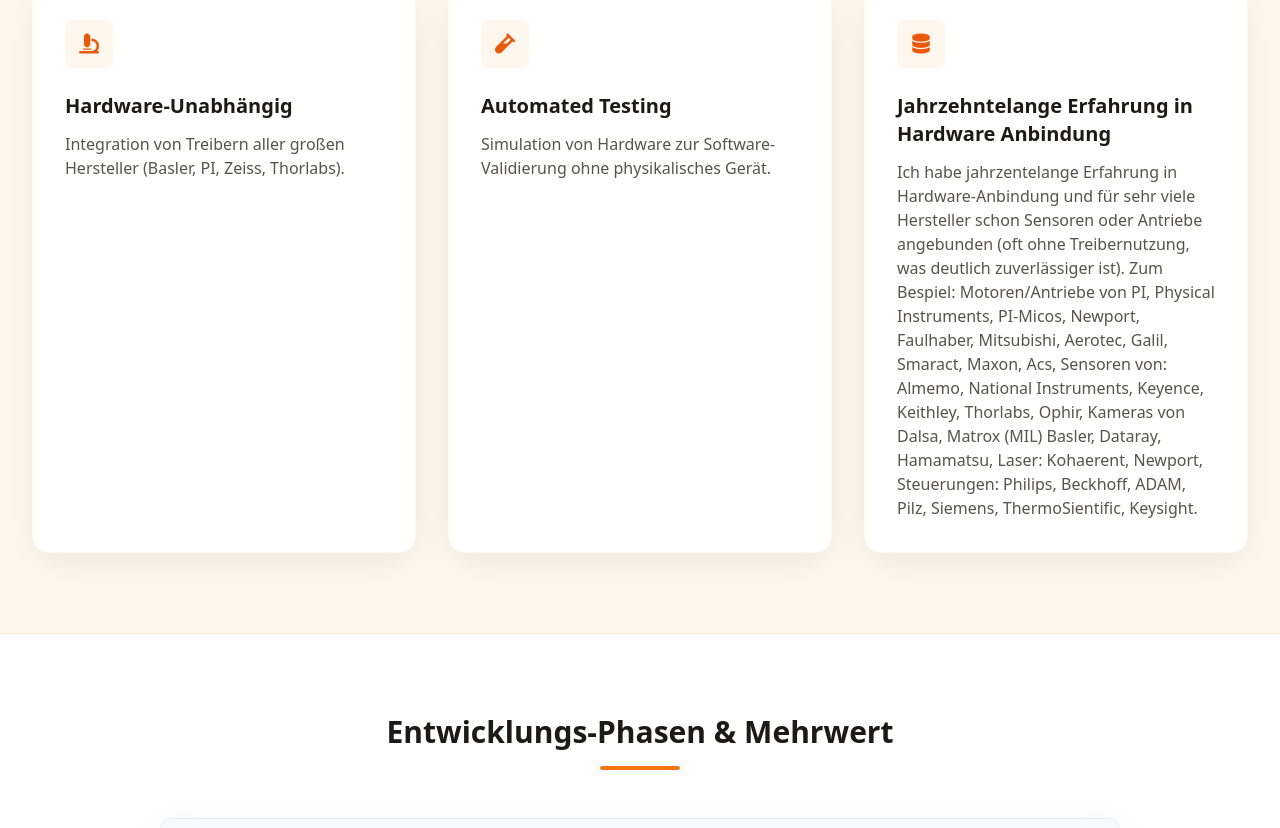
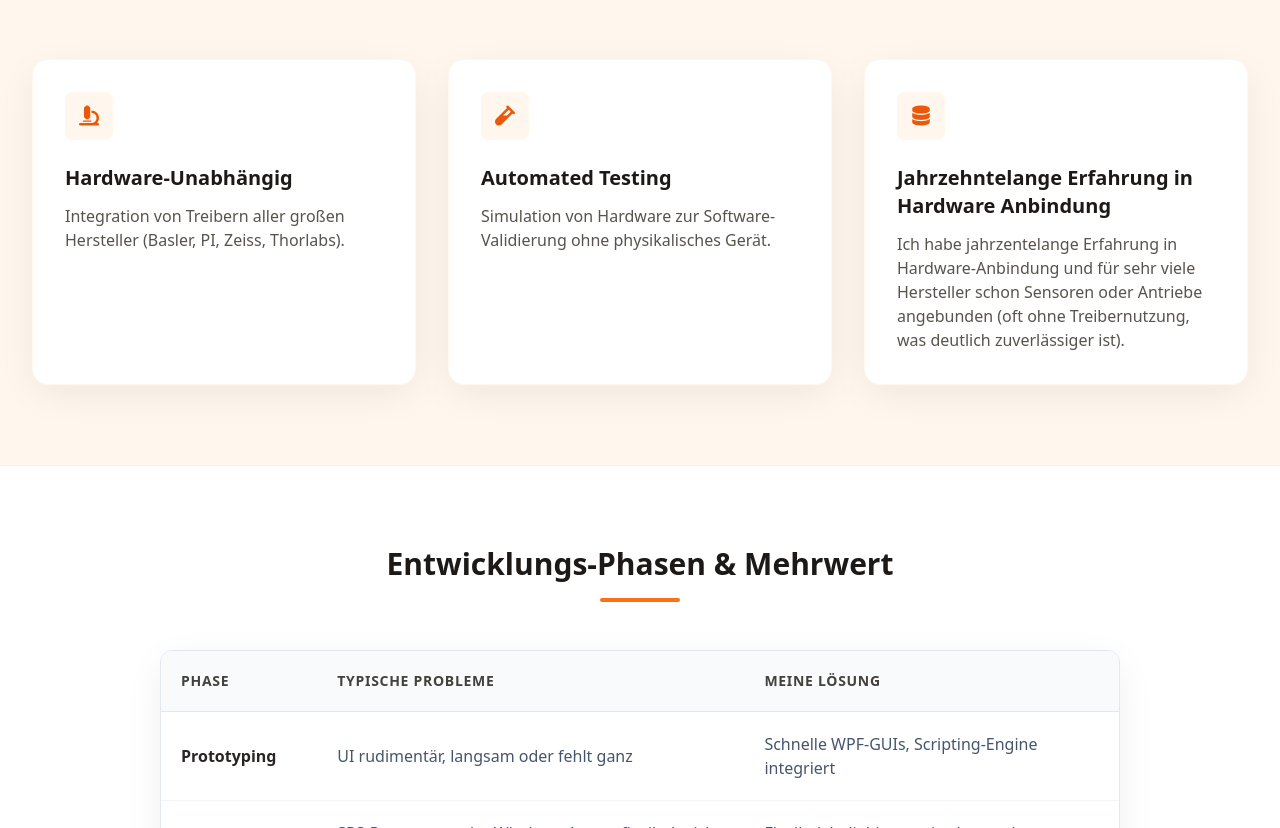
Before and after one commit to MichaelHerman01/WebsiteRC, a Next.js app: page /de/laborautomatisierung-software-jena in a window 1280 px wide. Shown: the part 1352-2180 px from the top of the page. Built offline with nearby package versions, Linux system fonts and the light colour scheme.

Commit message:
- Korrekturen Blog Jena

```diff
--- a/data/landingPages.ts
+++ b/data/landingPages.ts
@@ -118,7 +118,7 @@
         heroImage: "/images/microscope-analysis.png",
         keywords: ["Laborautomatisierung", "LabVIEW Alternative", "Photonik", "Jena", "Messtechnik", "Bildverarbeitung", "Präzisions Sensoren", "Präzisions Antriebe", "C#"],
         metaDescription: "Softwareentwicklung für Laborgeräte und Optik in Jena. Ich ersetze komplexe LabVIEW-Projekte durch wartbare C# / .NET Lösungen. Jetzt beraten lassen.",
-        introText: "Jena ist das weltweite Zentrum für Optik und Photonik. Hier entstehen Geräte, die an die Grenzen der Physik gehen. Doch oft hält die Software nicht mit der Qualität der Hardware mit. Viele Projekte stecken in unwartbaren 'Spaghetti-Code' Strukturen fest. Ich helfe High-Tech Unternehmen in Thüringen, ihre exzellente Hardware mit ebenso exzellenter, professioneller Software auszustatten – skalierbar, wartbar und benutzerfreundlich.",
+        introText: "Jena ist das weltweite Zentrum für Optik und Photonik. Hier entstehen Geräte, die an die Grenzen der Physik gehen. Doch oft hält die Software nicht mit der Qualität der Hardware mit. Viele Projekte stecken in unwartbaren 'Spaghetti-Code' Strukturen fest. Ich helfe High-Tech Unternehmen in Thüringen, ihre exzellente Hardware mit ebenso exzellenter, professioneller Software auszustatten – skalierbar, wartbar und benutzerfreundlich - und ich durfte schon etliche Jahre in Jena bei der Carl-Zeiss AG und der LIS Gmbh (KLA-Tencor) meinen Beitrag für eine qualitativ hochwertige Softwarebasis leisten.",
         sections: [
             {
                 title: "Intelligente Gerätesteuerung: Mehr als nur Treiber",
@@ -168,11 +168,15 @@
             },
             {
                 title: "Jahrzehntelange Erfahrung in Hardware Anbindung",
-                description: "Ich habe jahrzentelange Erfahrung in Hardware-Anbindung und für sehr viele Hersteller schon Sensoren oder Antriebe angebunden (oft ohne Treibernutzung, was deutlich zuverlässiger ist). Zum Bespiel: Motoren/Antriebe von PI, Physical Instruments, PI-Micos, Newport, Faulhaber, Mitsubishi, Aerotec, Galil, Smaract, Maxon, Acs,  Sensoren von: Almemo, National Instruments, Keyence, Keithley, Thorlabs, Ophir, Kameras von Dalsa, Matrox (MIL) Basler, Dataray, Hamamatsu, Laser: Kohaerent, Newport, Steuerungen: Philips, Beckhoff, ADAM, Pilz, Siemens, ThermoSientific, Keysight.",
+                description: "Ich habe jahrzentelange Erfahrung in Hardware-Anbindung und für sehr viele Hersteller schon Sensoren oder Antriebe angebunden (oft ohne Treibernutzung, was deutlich zuverlässiger ist).",
                 icon: "fa-database"
             }
         ],
         faq: [
+            {
+                question: "Wie aufwendig ist es eine neue Hardware anzubinden?",
+                answer: "Auf Grund meiner jahrzehntelangen Erfahrung in der Anbindung von Hardware, ist der Aufwand im allgemeinen serh gering. Ich hsbe schon mit folgenden Hardware Anbindung in C#/.Net Erfahrungen gesammelt: Motoren/Antriebe von PI, Physical Instruments, PI-Micos, Newport, Faulhaber, Mitsubishi, Aerotec, Galil, Smaract, Maxon, Acs,  Sensoren von: Almemo, National Instruments, Keyence, Keithley, Thorlabs, Ophir, Kameras von Dalsa, Matrox (MIL) Basler, Dataray, Hamamatsu, Laser: Kohaerent, Newport, Steuerungen: Philips, Beckhoff, ADAM, Pilz, Siemens, ThermoSientific, Keysight. "
+            },
             {
                 question: "Warum C# statt Python?",
                 answer: "Python ist super für Skripte. Aber für robuste GUI-Anwendungen, Hardware-Treiber und Multithreading bietet C# / .NET eine stabilere, typsichere Umgebung und einfacheres Deployment beim Kunden."
```
